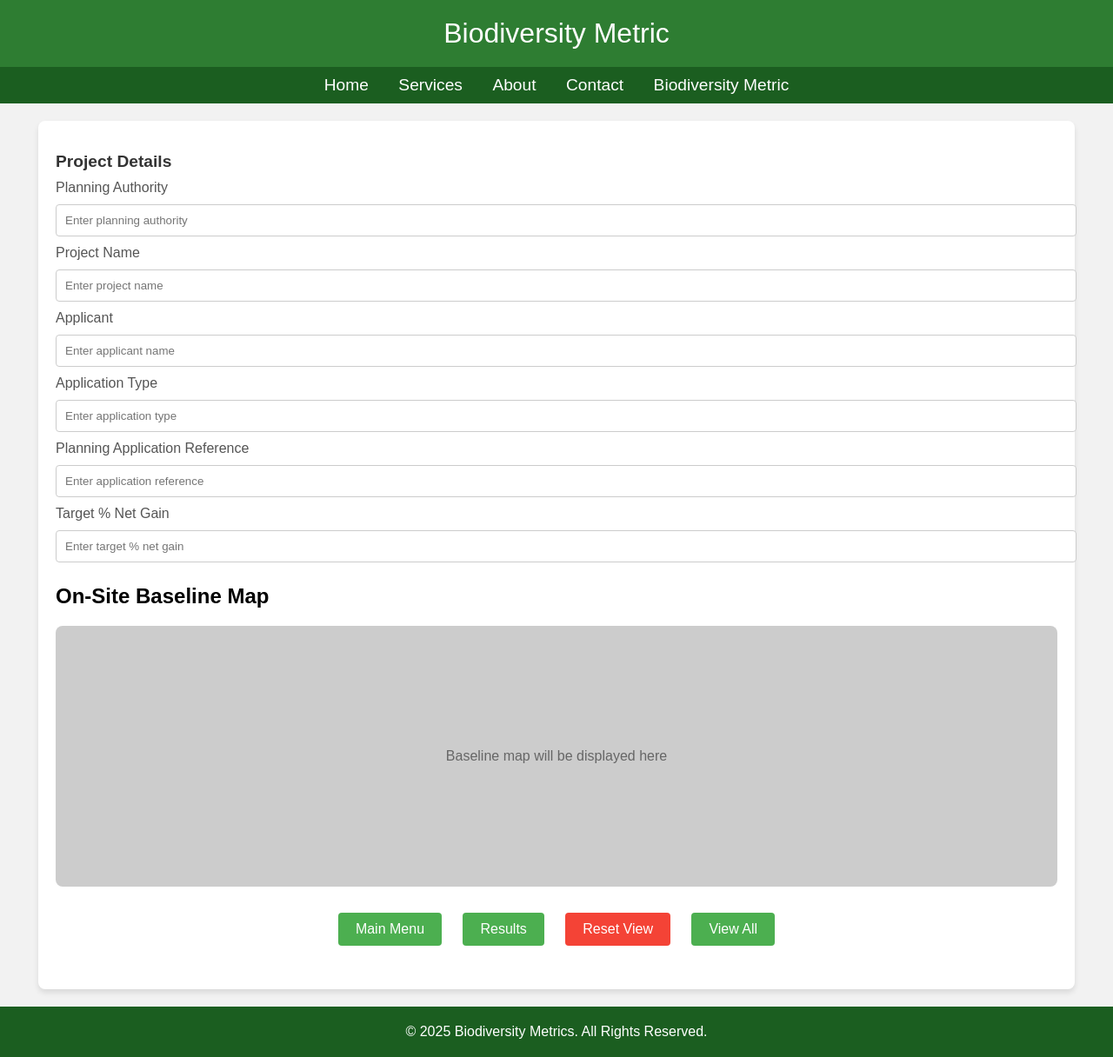
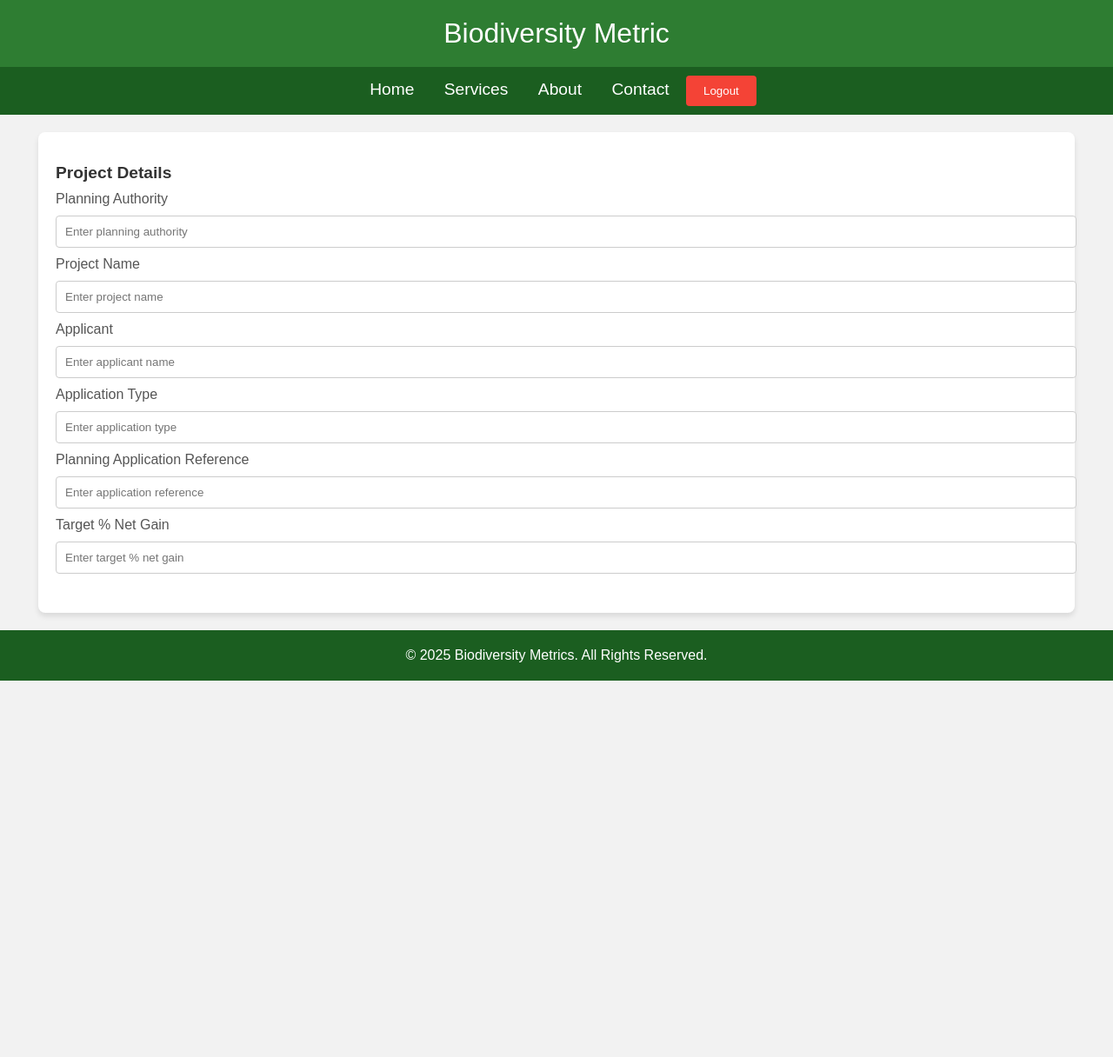
Before and after one commit to imtauqir-netops/biodiversity-metric, a plain HTML site: page biodiversity_metric.html in a window 1280 px wide. Shown: the whole page at 87% size. After the commit the page ends 800 px from the top, so only its background shows below. Drawn offline with Linux system fonts and the light colour scheme; sample sign-in values are in the browser's storage.

Commit message:
adding Login functionality

```diff
--- a/biodiversity_metric.html
+++ b/biodiversity_metric.html
@@ -61,45 +61,23 @@
             margin: 5px 0;
             color: #555;
         }
-        .button-section {
-            text-align: center;
-            margin: 20px 0;
-        }
-        .button-section button {
-            padding: 10px 20px;
-            margin: 10px;
-            font-size: 1em;
-            border: none;
-            border-radius: 4px;
-            cursor: pointer;
-        }
-        .button-primary {
-            background-color: #4CAF50;
-            color: white;
-        }
-        .button-secondary {
-            background-color: #f44336;
-            color: white;
-        }
-        .map-section {
-            margin: 20px 0;
-        }
-        .map-placeholder {
-            width: 100%;
-            height: 300px;
-            background: #ccc;
-            border-radius: 8px;
-            display: flex;
-            justify-content: center;
-            align-items: center;
-            color: #666;
-        }
         footer {
             text-align: center;
             padding: 20px 0;
             background: #1b5e20;
             color: white;
             margin-top: 20px;
+        }
+        .logout-button {
+            padding: 10px 20px;
+            background-color: #f44336;
+            color: white;
+            border: none;
+            border-radius: 4px;
+            cursor: pointer;
+        }
+        .logout-button:hover {
+            background-color: #e53935;
         }
     </style>
 </head>
@@ -113,11 +91,10 @@
         <a href="services.html">Services</a>
         <a href="about.html">About</a>
         <a href="contact.html">Contact</a>
-        <a href="biodiversity_metric.html">Biodiversity Metric</a>
+        <button class="logout-button" onclick="logout()" style="display: none;" id="logout-button">Logout</button>
     </nav>
 
     <div class="container">
-        <!-- Project Details Section -->
         <div class="form-section">
             <h2>Project Details</h2>
             <label for="planning-authority">Planning Authority</label>
@@ -138,24 +115,26 @@
             <label for="target-gain">Target % Net Gain</label>
             <input type="number" id="target-gain" placeholder="Enter target % net gain">
         </div>
-
-        <!-- Map Section -->
-        <div class="map-section">
-            <h2>On-Site Baseline Map</h2>
-            <div class="map-placeholder">Baseline map will be displayed here</div>
-        </div>
-
-        <!-- Buttons Section -->
-        <div class="button-section">
-            <button class="button-primary">Main Menu</button>
-            <button class="button-primary">Results</button>
-            <button class="button-secondary">Reset View</button>
-            <button class="button-primary">View All</button>
-        </div>
     </div>
 
     <footer>
         &copy; 2025 Biodiversity Metrics. All Rights Reserved.
     </footer>
+
+    <script>
+        function logout() {
+            sessionStorage.removeItem('loggedIn');
+            sessionStorage.removeItem('username');
+            window.location.href = 'login.html';
+        }
+
+        // Show logout button if logged in
+        const isLoggedIn = sessionStorage.getItem('loggedIn');
+        if (isLoggedIn) {
+            document.getElementById('logout-button').style.display = 'inline';
+        } else {
+            window.location.href = 'login.html'; // Redirect to login if not logged in
+        }
+    </script>
 </body>
 </html>
```
Also changed, not shown: index.html (+23 -8 lines), login.html (+50 -1 lines).
